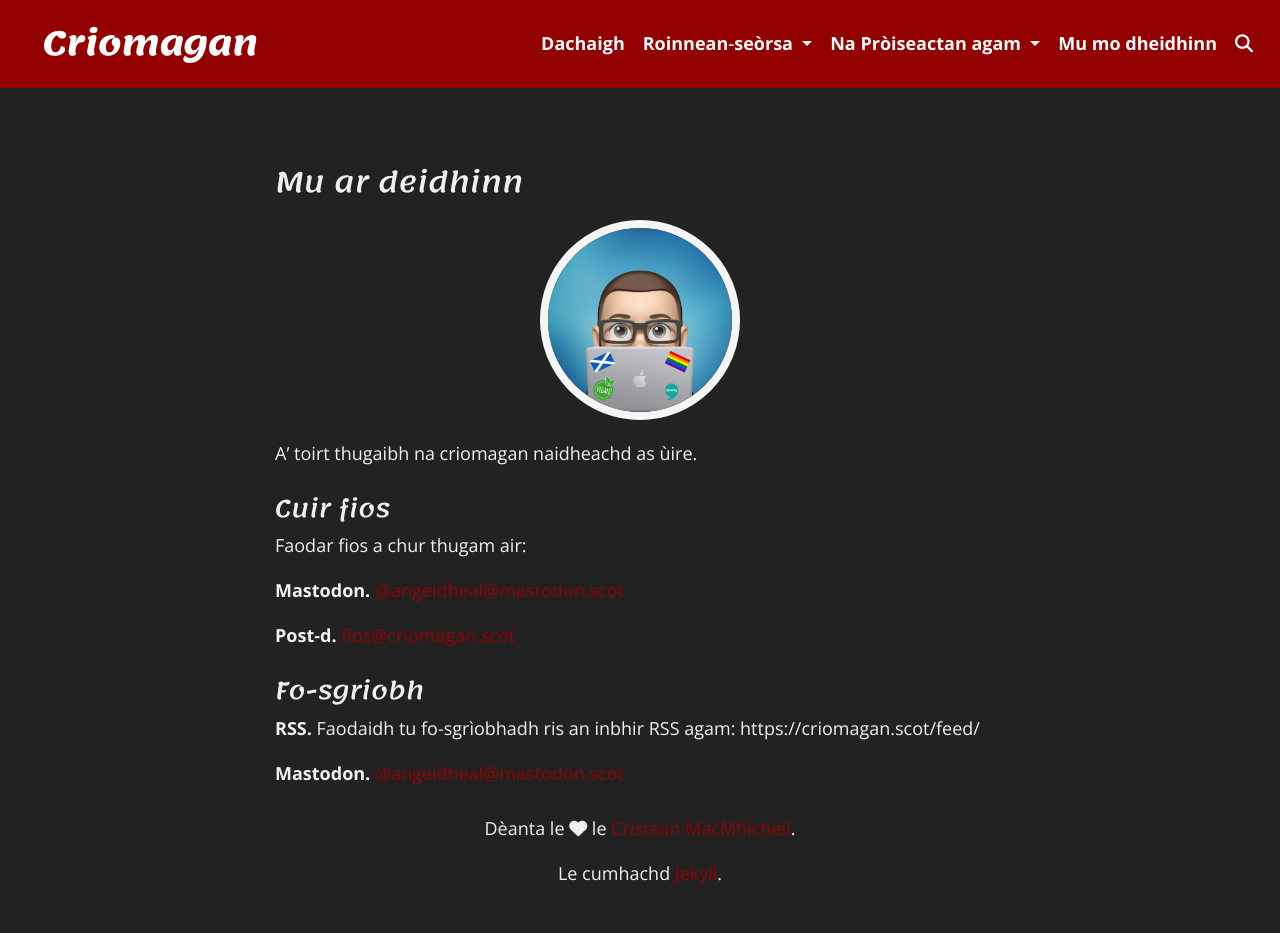
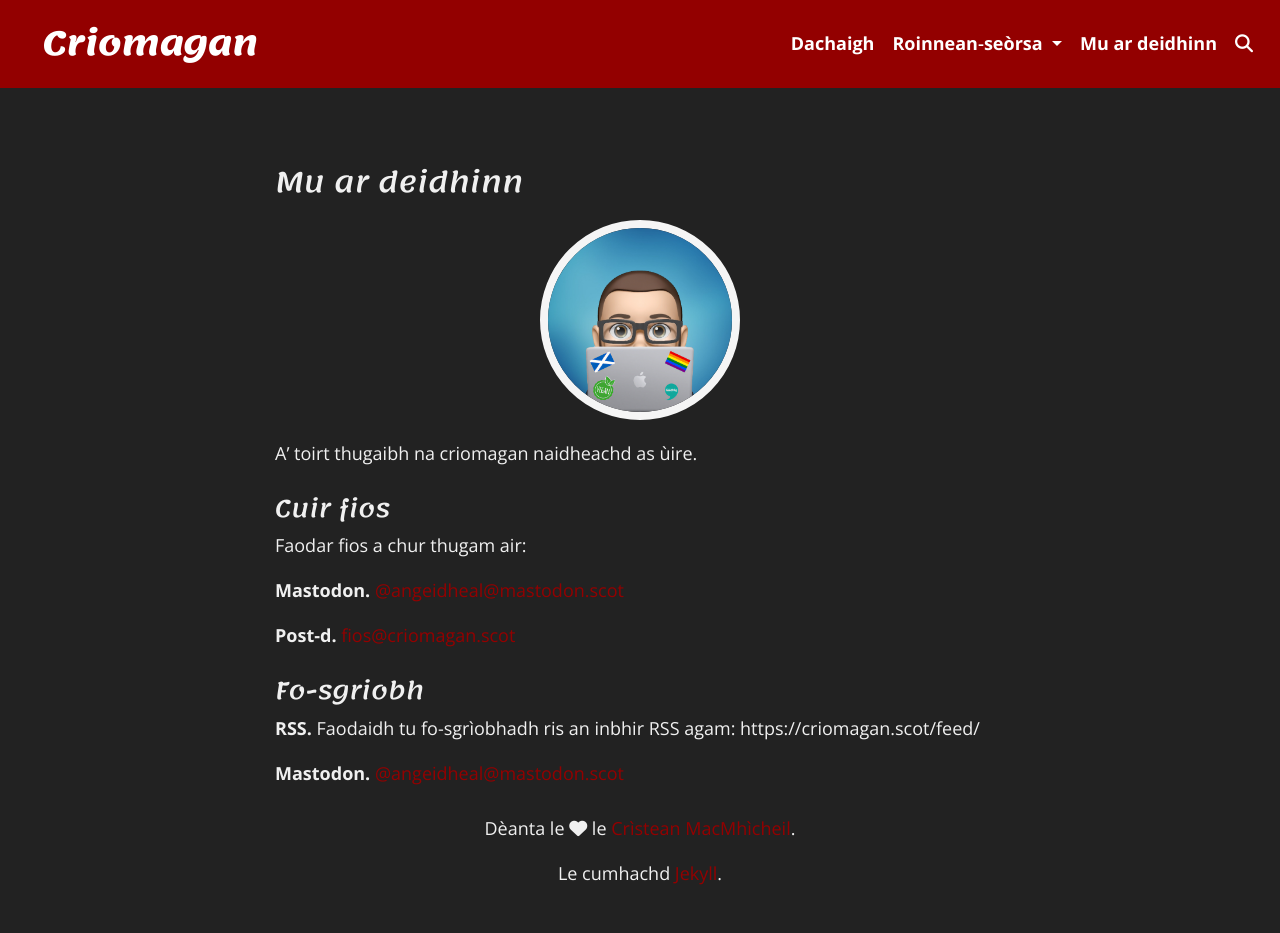
Before and after one commit to angeidheal/angeidheal.github.io, a Jekyll site: the page built from mu-ar-dheidhinn.md, in a window 1280 px wide. Built offline with Jekyll 4.4.1, drawn with Linux system fonts in a browser that asks for light colours; nearby versions of some CDN libraries.

Commit message:
Update navigation.html

```diff
--- a/_includes/navigation.html
+++ b/_includes/navigation.html
@@ -38,31 +38,8 @@
         </div>
       </li>
 
-      <li class="nav-item dropdown">
-        <a
-          class="nav-link dropdown-toggle"
-          href="#"
-          id="navbarDropdown"
-          role="button"
-          data-toggle="dropdown"
-          aria-haspopup="true"
-          aria-expanded="false"
-          title="Na pròiseactan agam | My projects"
-        >
-          <strong>Na Pròiseactan agam</strong>
-        </a>
-        <div class="dropdown-menu" aria-labelledby="navbarDropdown">
-          <a class="dropdown-item" href="https://angeidhealur.scot/" target="_blank"><strong>An Gèidheal Ùr</strong></a>
-          <a class="dropdown-item" href="http://faclair.lgbt/" target="_blank"><strong>Faclair nan Gèidheal</strong></a>
-          <a class="dropdown-item" href="https://aimsir.scot/" target="_blank"><strong>Aimsir.scot</strong></a>
-          <a class="dropdown-item" href="https://criomagan.scot/" target="_blank"><strong>Criomagan</strong></a>
-          <a class="dropdown-item" href="https://dethadol.scot/" target="_blank"><strong>Dè tha dol?</strong></a>
-          <div class="dropdown-divider"></div>
-          <a class="dropdown-item" href="https://github.com/MacMhicheil" target="_blank"><strong>GitHub</strong></a>
-        </div>
-      </li>
       <li class="nav-item">
-        <a class="nav-link" href={{"/mu-mo-dheidhinn/" | relative_url}} title="Mu mo dheidhinn | About Me"><strong>Mu mo dheidhinn</strong></a>
+        <a class="nav-link" href={{"/mu-ar-deidhinn/" | relative_url}} title="Mu ar deidhinn | About Me"><strong>Mu ar deidhinn</strong></a>
       </li>
       <li class="nav-item">
         <a class="nav-link" href={{"/lorg/" | relative_url}} title="Lorg | Search"><i class="fa-solid fa-magnifying-glass"></i></a>
```
